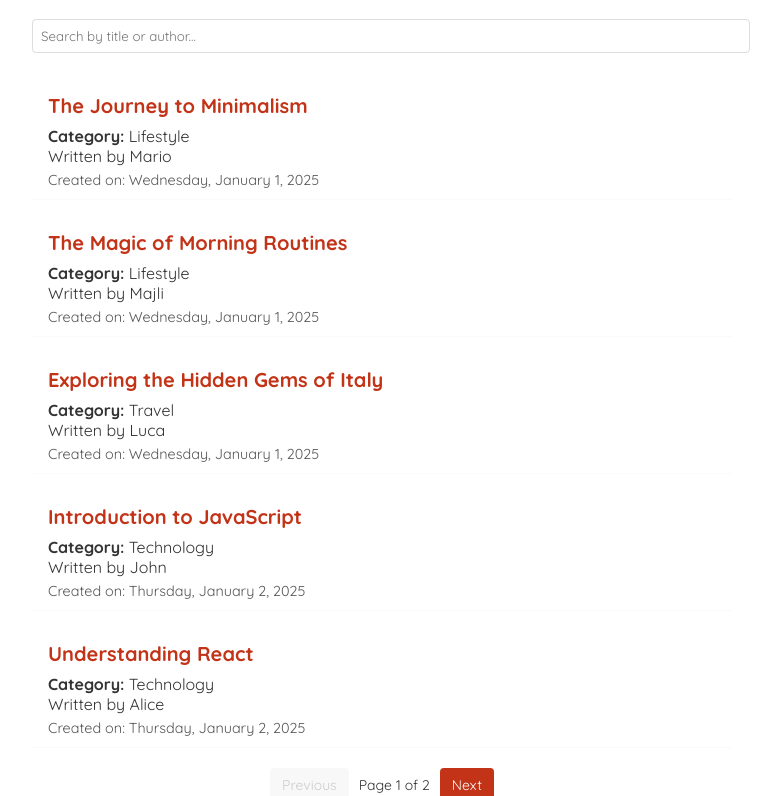
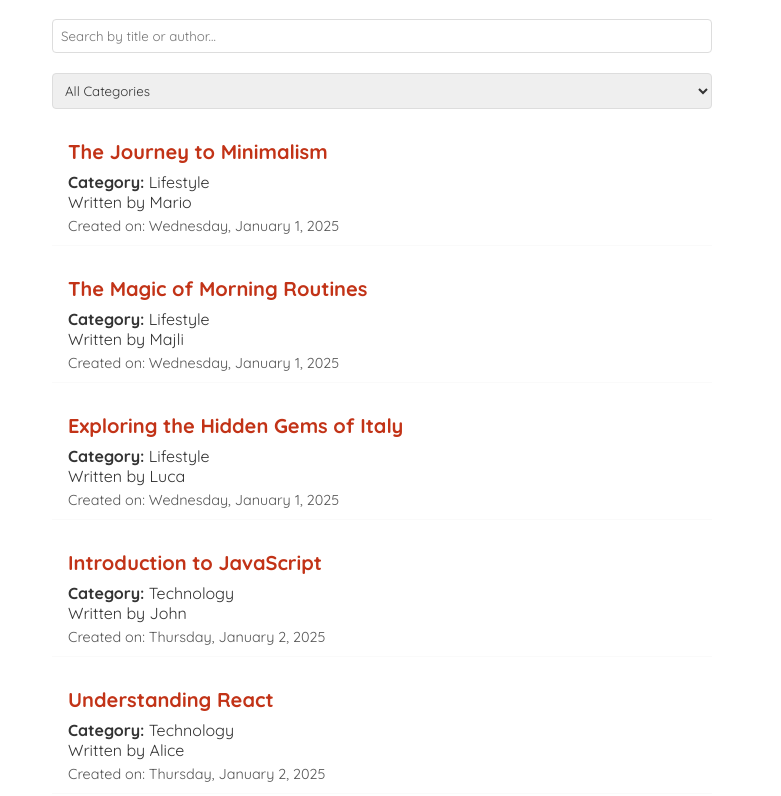
Before and after one commit to bardhoshimajlinda/blog-page, a React (Vite) app: page / in a window 1280 px wide. Shown: the part 184-980 px from the top of the page, without its empty margins (258-1039 px from the left). Built offline with nearby package versions, Linux system fonts and the light colour scheme; data requests are answered from the project's data file.

Commit message:
Category filtering

```diff
--- a/data/db.json
+++ b/data/db.json
@@ -22,7 +22,7 @@
       "body": "Italy is known for its iconic landmarks, but some of its true beauty lies in the lesser-known destinations. From the quaint village of Alberobello to the serene Lake Orta, this blog takes you on a journey to discover the hidden gems of Italy. Perfect for travelers seeking unique and unforgettable experiences.",
       "author": "Luca",
       "date": "Wednesday, January 1, 2025",
-      "category": "Travel"
+      "category": "Lifestyle"
     },
     {
       "id": "e690",
@@ -55,7 +55,7 @@
       "author": "Blue",
       "date": "Friday, January 3, 2025",
       "image": "blob:http://localhost:5173/5f4de2fe-efc0-4770-8557-0b0b040374a7",
-      "category": "Personal"
+      "category": "Lifestyle"
     },
     {
       "id": "24dw",
--- a/src/components/Blog.jsx
+++ b/src/components/Blog.jsx
@@ -4,17 +4,22 @@ import BackToTopButton from "./BackToTopButton";
 
 const Blog = ({ blogs, title }) => {
   const [searchQuery, setSearchQuery] = useState("");
+  const [selectedCategory, setSelectedCategory] = useState("");
   const [currentPage, setCurrentPage] = useState(1);
   const blogsPerPage = 5;
   const navigate = useNavigate();
 
   const filteredBlogs = useMemo(() => {
-    return blogs.filter(
-      (blog) =>
+    return blogs.filter((blog) => {
+      const matchesSearch =
         blog.title.toLowerCase().includes(searchQuery.toLowerCase()) ||
-        blog.author.toLowerCase().includes(searchQuery.toLowerCase())
-    );
-  }, [blogs, searchQuery]);
+        blog.author.toLowerCase().includes(searchQuery.toLowerCase());
+      const matchesCategory =
+        selectedCategory === "" || blog.category === selectedCategory;
+
+      return matchesSearch && matchesCategory;
+    });
+  }, [blogs, searchQuery, selectedCategory]);
 
   const totalPages = Math.ceil(filteredBlogs.length / blogsPerPage);
   const startIndex = (currentPage - 1) * blogsPerPage;
@@ -42,6 +47,24 @@ const Blog = ({ blogs, title }) => {
         }}
       />
 
+      <select
+        value={selectedCategory}
+        onChange={(e) => setSelectedCategory(e.target.value)}
+        style={{
+          marginBottom: "20px",
+          padding: "8px",
+          width: "100%",
+          borderRadius: "4px",
+          border: "1px solid #ddd",
+        }}
+      >
+        <option value="">All Categories</option>
+        <option value="Technology">Technology</option>
+        <option value="Lifestyle">Lifestyle</option>
+        <option value="Education">Education</option>
+        <option value="Entertainment">Entertainment</option>
+      </select>
+
       {blogs.length === 0 ? (
         <div className="no-blogs">
           <p>No blogs yet. Create your first blog!</p>
@@ -63,7 +86,9 @@ const Blog = ({ blogs, title }) => {
           ))}
 
           {paginatedBlogs.length === 0 && (
-            <p>No blogs found matching your search.</p>
+            <p style={{ color: "#c23317" }}>
+              No blogs found matching your search or category.
+            </p>
           )}
 
           <div className="pagination">
--- a/src/index.css
+++ b/src/index.css
@@ -2,13 +2,13 @@
 
 * {
   margin: 0;
-  font-family: "Quicksand";
+  padding: 0;
+  box-sizing: border-box;
+  font-family: "Quicksand", sans-serif;
   color: #333;
 }
-html,
 body {
   height: 100%;
-  margin: 0;
 }
 .main-layout {
   display: flex;
@@ -32,7 +32,6 @@ body {
 .navbar {
   padding: 10px 20px;
   display: flex;
-  flex-wrap: wrap;
   align-items: center;
   max-width: 800px;
   margin: 0 auto;
@@ -119,7 +118,8 @@ body {
 }
 .create input,
 .create textarea,
-.create select {
+.create select,
+.blog-list select {
   width: 100%;
   padding: 6px 10px;
   margin: 10px 0;
@@ -283,6 +283,7 @@ body.dark-mode .blog-preview h2 {
 body.dark-mode .create input,
 body.dark-mode .create textarea,
 body.dark-mode .create select,
+body.dark-mode .blog-list select,
 body.dark-mode .create input[type="file"] {
   background-color: #2a2a2a;
   color: #d4d4d4;
```
